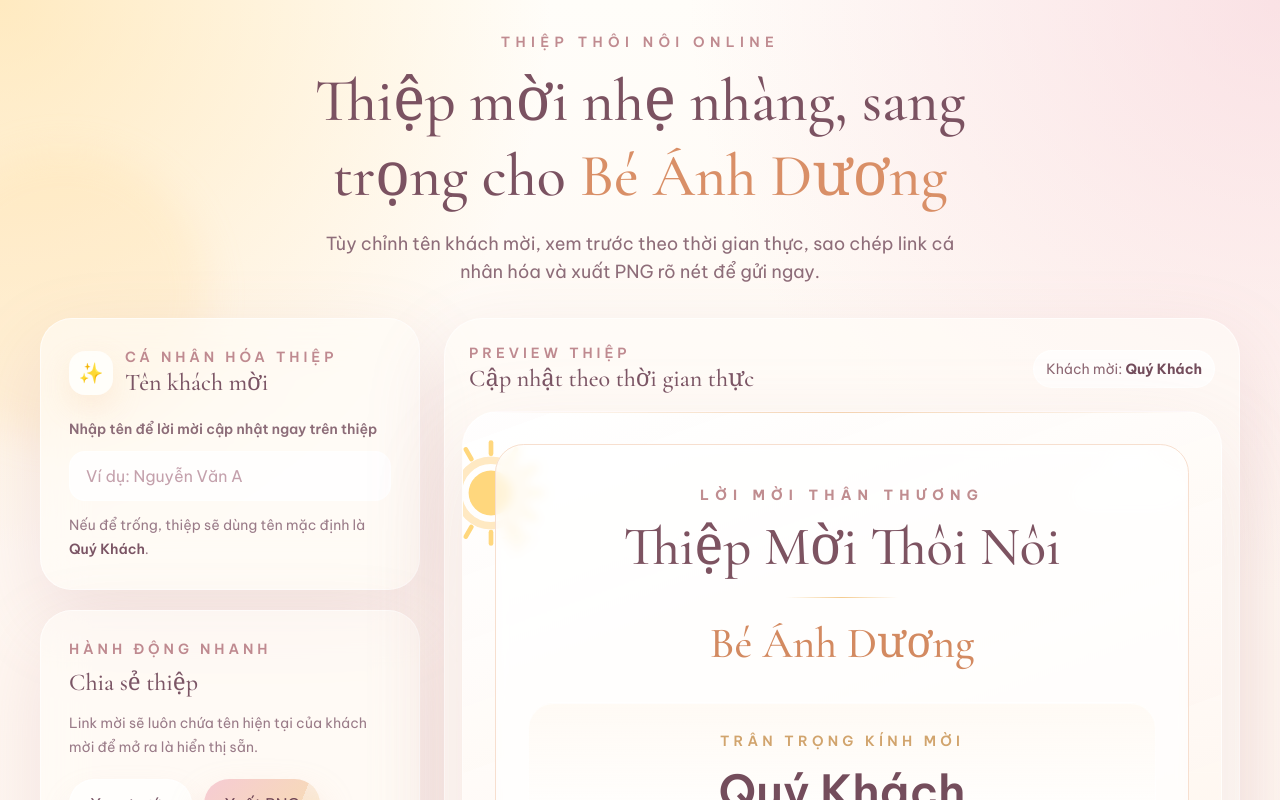
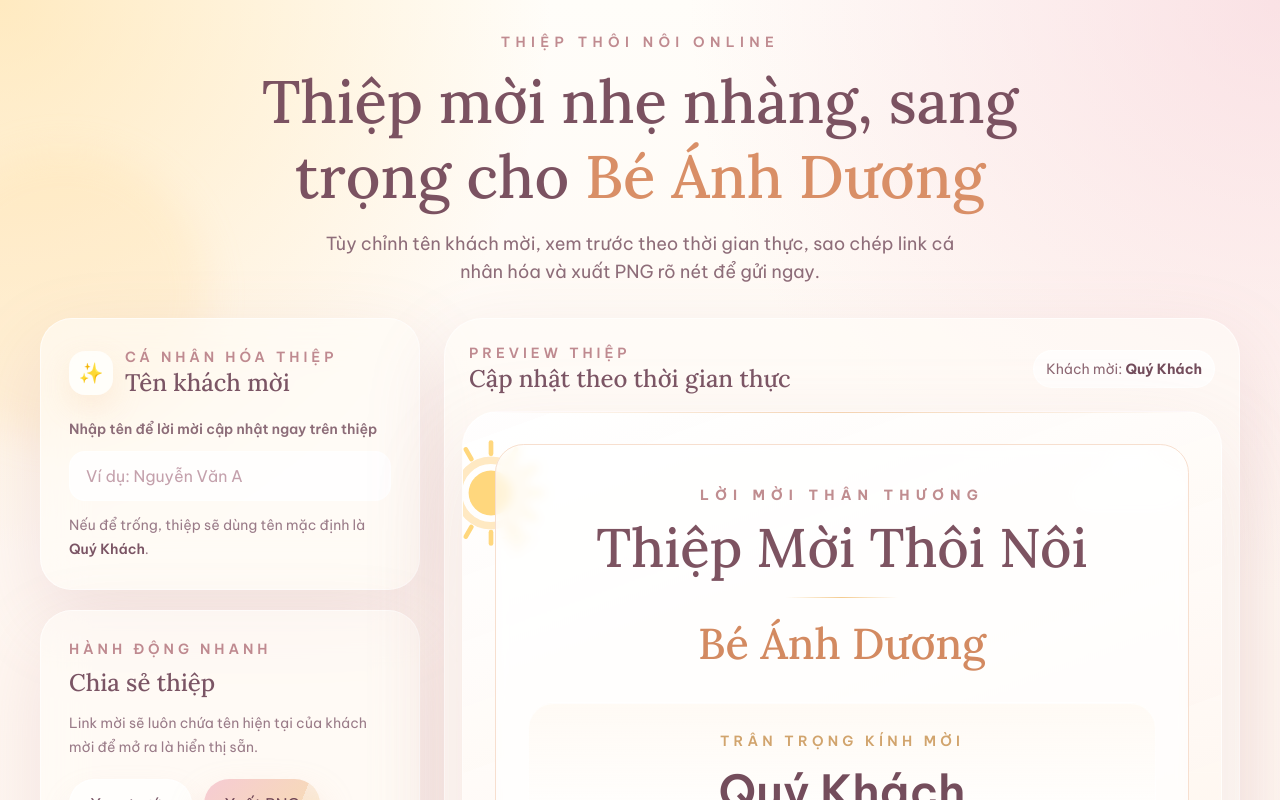
Before and after one commit to ThuKudo/Thiep-moi-tiec-thoi-noi, a Next.js app: page / in a window 1280 px wide. Shown: the top 800 px of the page. Built offline with nearby package versions, Linux system fonts and the light colour scheme.

Commit message:
Revert "Adopt more calligraphic heading font"
This reverts commit d401e185d3182df5a3b26b989a1c898b27dcb5bb.

```diff
--- a/package.json
+++ b/package.json
@@ -10,7 +10,6 @@
   },
   "dependencies": {
     "@fontsource/be-vietnam-pro": "^5.2.8",
-    "@fontsource/cormorant-garamond": "^5.2.11",
     "@fontsource/lora": "^5.2.8",
     "@fontsource/noto-serif": "^5.2.9",
     "html-to-image": "^1.11.13",
--- a/src/app/globals.css
+++ b/src/app/globals.css
@@ -1,8 +1,8 @@
 @import "@fontsource/be-vietnam-pro/400.css";
 @import "@fontsource/be-vietnam-pro/600.css";
 @import "@fontsource/be-vietnam-pro/700.css";
-@import "@fontsource/cormorant-garamond/500.css";
-@import "@fontsource/cormorant-garamond/700.css";
+@import "@fontsource/lora/500.css";
+@import "@fontsource/lora/700.css";
 @import "tailwindcss";
 
 :root {
@@ -23,7 +23,7 @@
   --color-background: var(--background);
   --color-foreground: var(--foreground);
   --font-sans: "Be Vietnam Pro", "Segoe UI", sans-serif;
-  --font-heading: "Cormorant Garamond", Georgia, serif;
+  --font-heading: "Lora", Georgia, serif;
 }
 
 * {
```
Also changed, not shown: 1 other file (tests, documents, lock files or other folders).
